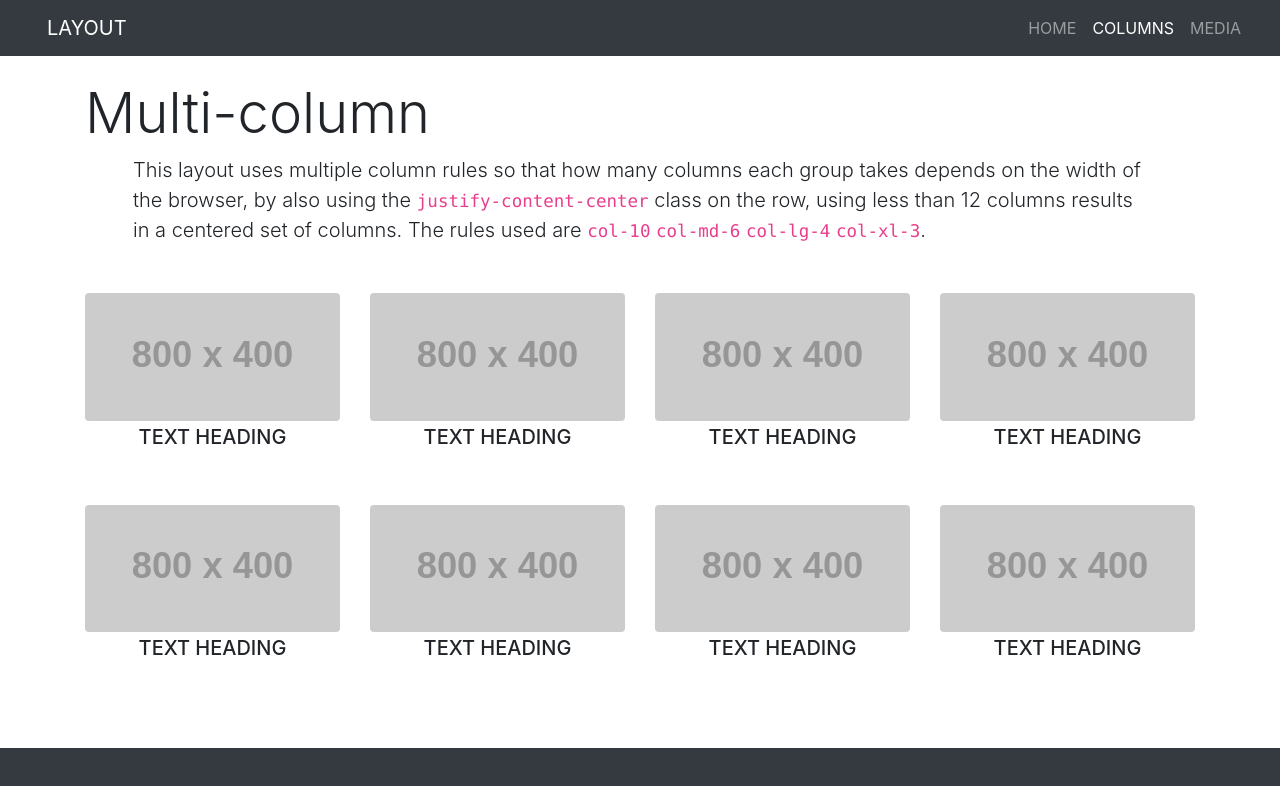
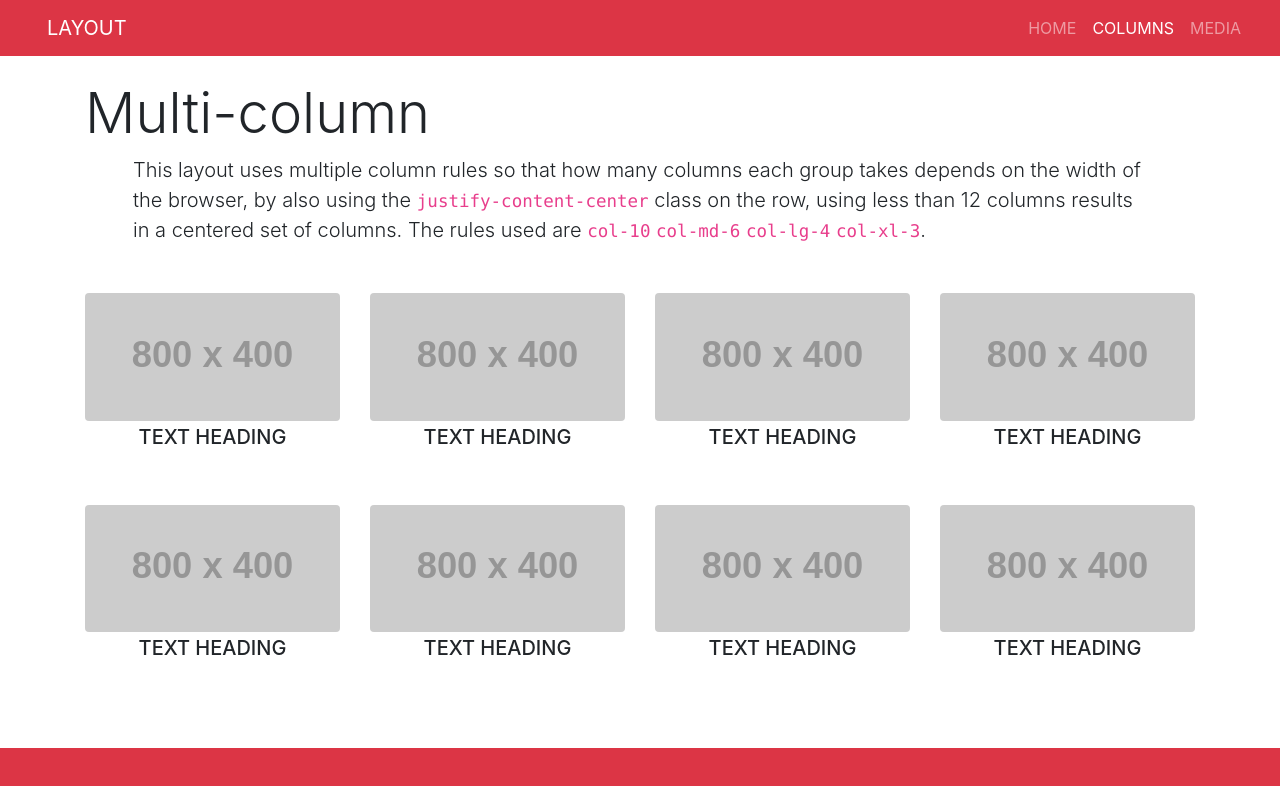
Before and after one commit to templar-ajay/learn-git-and-github, a plain HTML site: page docs/columns.html in a window 1280 px wide. Drawn offline with nearby package versions, Linux system fonts and the light colour scheme; placeholder pictures from the web are drawn by us.

Commit message:
added changes from stash

```diff
--- a/docs/columns.html
+++ b/docs/columns.html
@@ -13,9 +13,9 @@
     <title>Layouts</title>
   </head>
 
-  <body class="bg-dark">
+  <body class="bg-danger">
     <header id="page-hero" class=" d-flex flex-column align-content-between">
-      <nav class=" navbar navbar-expand-md bg-dark navbar-dark text-uppercase">
+      <nav class=" navbar navbar-expand-md bg-danger navbar-dark text-uppercase">
         <div class="container-fluid">
           <button
             type="button"
```
Also changed, not shown: docs/index.html (+2 -2 lines), docs/media.html (+2 -2 lines).
